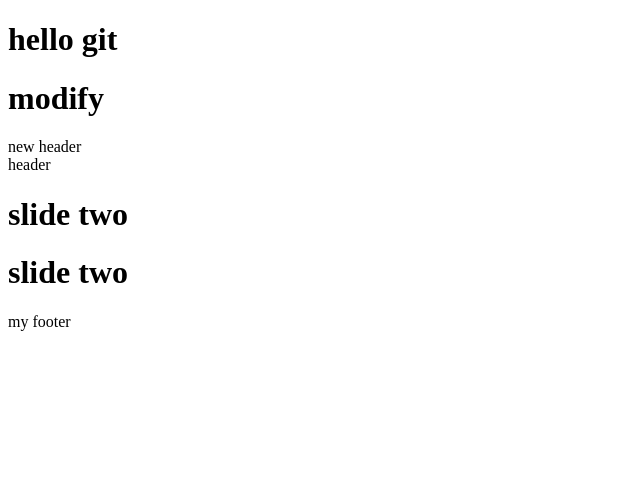
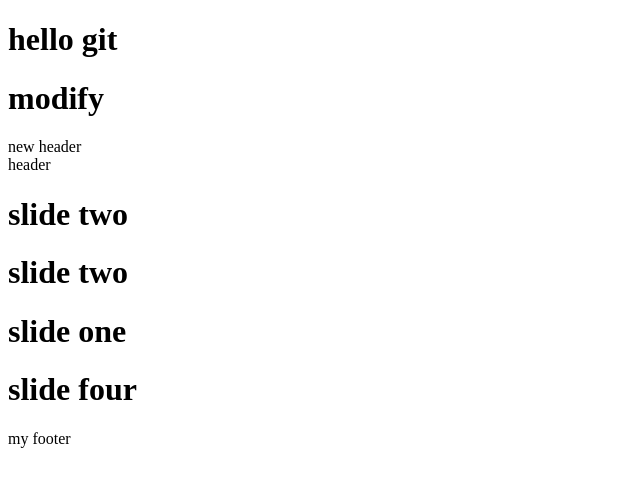
Before and after one commit to reza-m-t/git, a plain HTML site: page index.html in a window 1280 px wide. Shown: the whole page, without its empty margins (0-640 px from the left). Drawn offline with Linux system fonts and the light colour scheme.

Commit message:
slide four

```diff
--- a/index.html
+++ b/index.html
@@ -16,6 +16,8 @@
 
         <h1> slide two</h1>
         <h1> slide two</h1>
+        <h1> slide one </h1>
+        <h1> slide four</h1>
     </div>
     <footer> my footer  </footer>
     <script> src = "scrept.js " </script>
```
